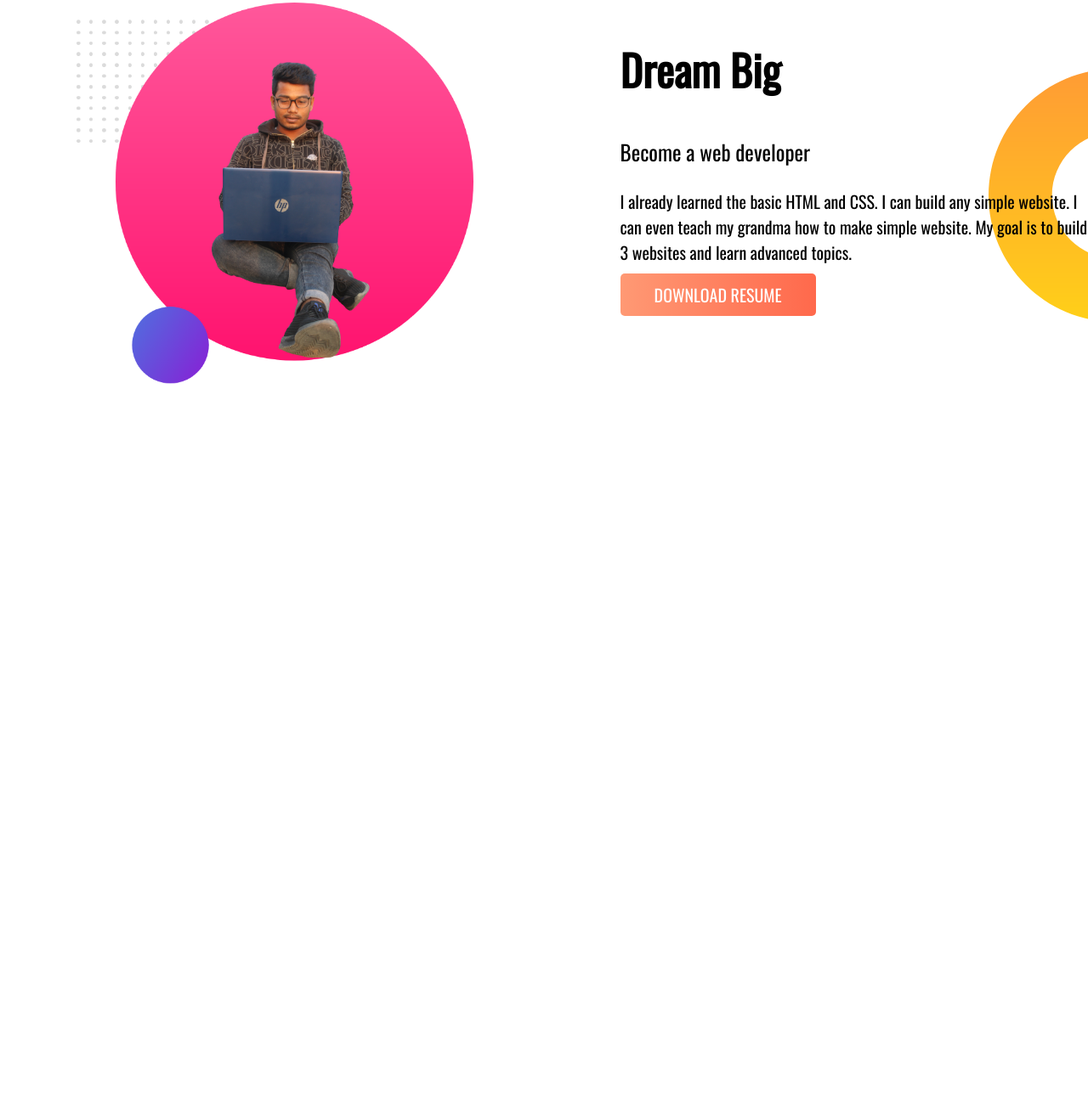
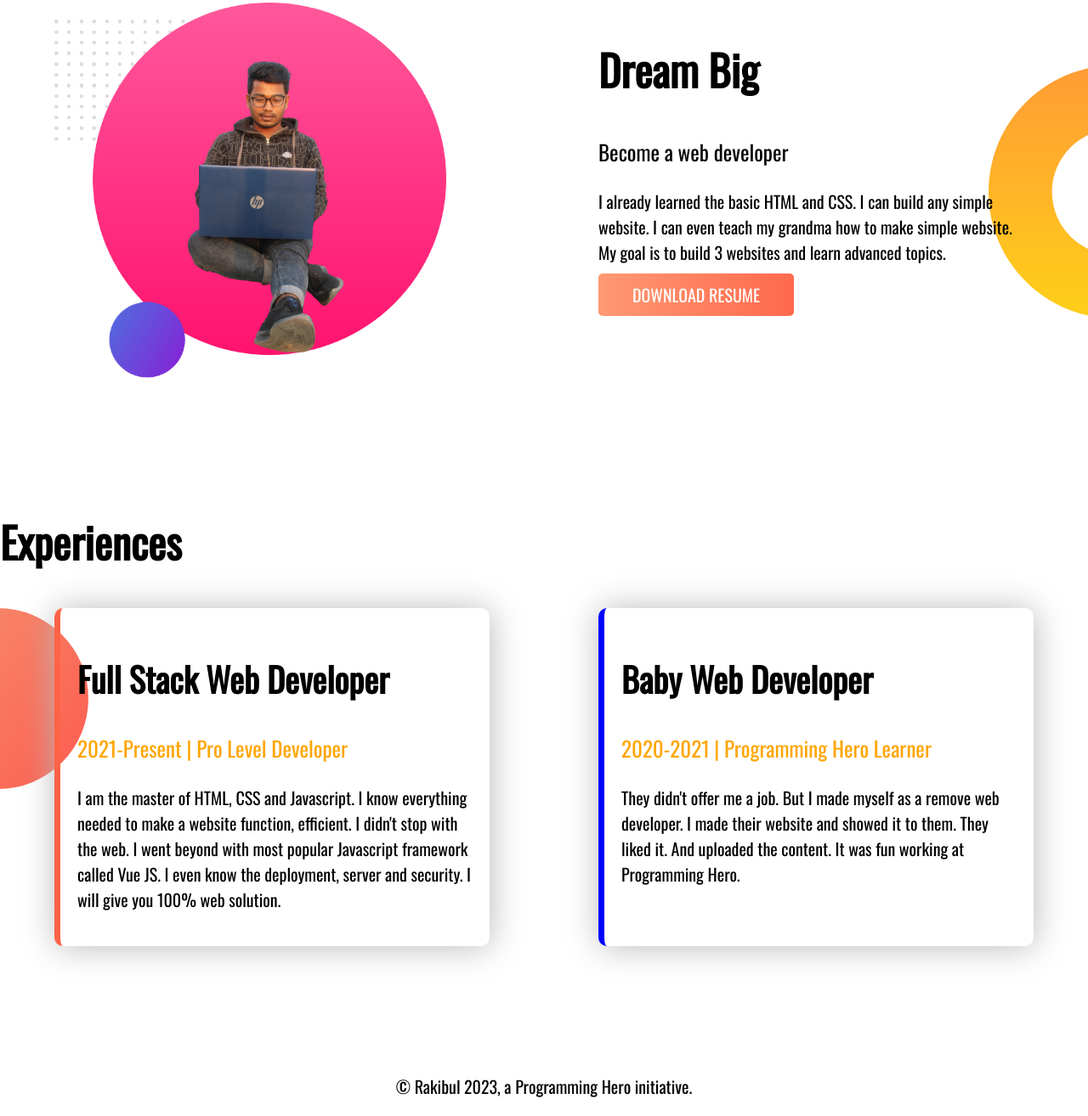
Before and after one commit to rhabir71/my-protfolio, a plain HTML site: page index.html in a window 1280 px wide. Shown: the part 652-1966 px from the top of the page at 85% size. Before the commit the page ends 1109 px from the top, so only its background shows below. Drawn offline with nearby package versions, Linux system fonts and the light colour scheme.

Commit message:
last section

```diff
--- a/index.html
+++ b/index.html
@@ -35,5 +35,21 @@
             <a target="_blank" class="resume-button" href="https://www.google.com">DOWNLOAD RESUME</a>
         </div>
     </section>
+    <section class="experiences-section">
+        <h1>Experiences</h1>
+        <div class="exp-main-dev flexabel">
+            <div class="full-stack box-shadow div-width box-shadow">
+                <h2>Full Stack Web Developer</h2>
+                <h3 class="color-orenge">2021-Present | Pro Level Developer</h3>
+                <p>I am the master of HTML, CSS and Javascript. I know everything needed to make a website function, efficient. I didn't stop with the web. I went beyond with most popular Javascript framework called Vue JS. I even know the deployment, server and security. I will give you 100% web solution.</p>
+            </div>
+            <div class="baby-web div-width box-shadow">
+                <h2>Baby Web Developer</h2>
+                <h3 class="color-orenge">2020-2021 | Programming Hero Learner</h3>
+                <p>They didn't offer me a job. But I made myself as a remove web developer. I made their website and showed it to them. They liked it. And uploaded the content. It was fun working at Programming Hero.</p>
+            </div>
+        </div>
+    </section>
 </body>
+<footer><p>© Rakibul 2023, a Programming Hero initiative.</p></footer>
 </html>
--- a/style.css
+++ b/style.css
@@ -9,6 +9,9 @@ body{
 }
 h1{
     font-size: 50px;
+}
+h2{
+    font-size: 40px;
 }
 h3{
     font-size: 25px;
@@ -23,10 +26,11 @@ p{
 }
 .div-width{
     width: 50%;
-    margin-left: 7%;
+    margin-left: 5%;
+    margin-right: 5%;
 }
 .div-width img{
-    width: 85%;
+    width: 90%;
 }
 .color-orenge{
     color: orange;
@@ -51,4 +55,24 @@ p{
     background-image: url(images/dream-bg.png);
     background-repeat: no-repeat;
     background-position: right;
+    margin-bottom: 150px;
 }
+.exp-main-dev{
+    background-image: url(images/exp-bg.png);
+    background-repeat: no-repeat;
+    margin-bottom: 150px;
+}
+.box-shadow{
+    box-shadow: 1px 1px 40px #B9B9B9;
+    border-radius: 10px;
+    padding: 20px;
+}
+.full-stack{
+    border-left: 7px solid #FF6347;
+}
+.baby-web{
+    border-left: 7px solid #0000FF;
+}
+footer p{
+    text-align: center;
+}
```
